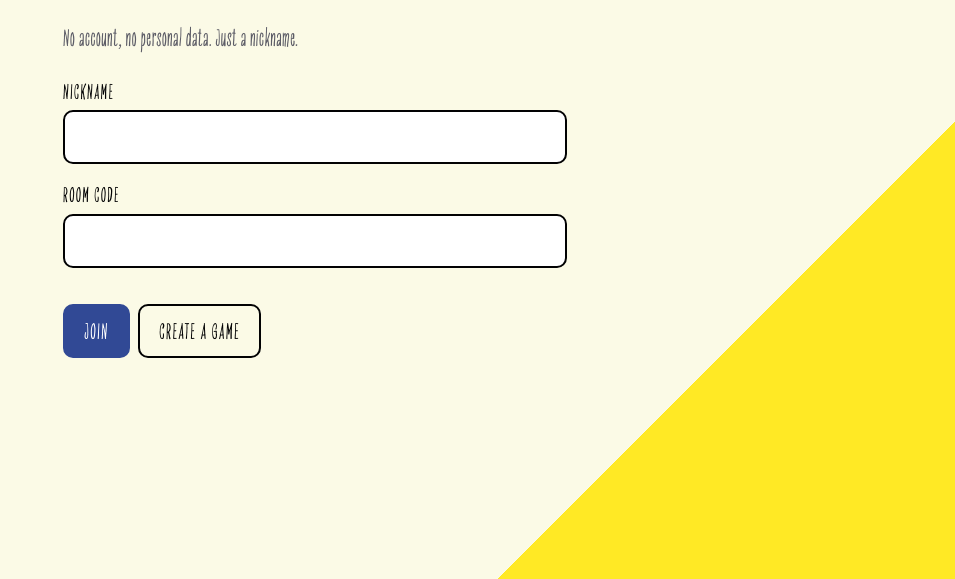
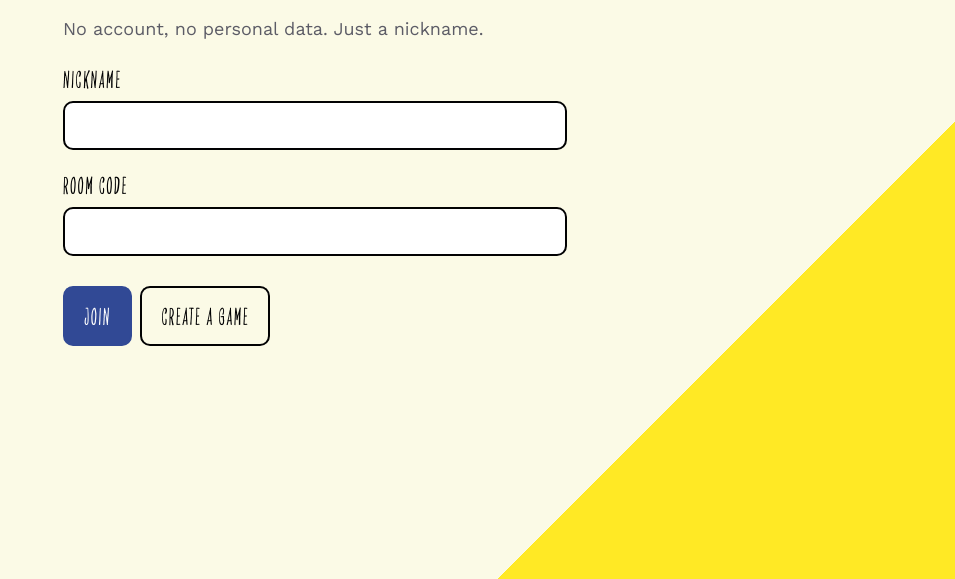
Before and after one commit to Jhonxx117/fake-or-fact, a plain HTML site: page index.html in a window 1280 px wide. Shown: the part 221-800 px from the top of the page, without its empty margins (325-1280 px from the left). Drawn offline with nearby package versions, Linux system fonts and the light colour scheme; no server answers.

Commit message:
Added a third font ⚡

```diff
--- a/CSS/style.css
+++ b/CSS/style.css
@@ -1,15 +1,17 @@
 /* ===== Polices de la charte (fichiers dans le dossier ADDS/) ===== */
 @font-face{font-family:"Six Hands Brush";src:url(../ADDS/SixHandsBrush.woff2) format("woff2");font-display:swap}
 @font-face{font-family:"Six Hands Condensed";src:url(../ADDS/SixHandsCondensed.woff2) format("woff2");font-display:swap}
+/* Police de lecture (phrases, champs de saisie) : Work Sans, licence libre OFL */
+@font-face{font-family:"Work Sans";src:url(../ADDS/WorkSans.woff2) format("woff2");font-weight:100 900;font-display:swap}
 
 /* ===== Couleurs de la charte ===== */
 :root{--yellow:#ffe925;--blue:#314995;--black:#020203;--white:#fff;--cream:#fbfae6;--muted:#5c5c66;--line:#020203;--r:10px;
-  --brush:"Six Hands Brush","Segoe Print",cursive;--text:"Six Hands Condensed","Arial Narrow",system-ui,sans-serif}
+  --brush:"Six Hands Brush","Segoe Print",cursive;--text:"Six Hands Condensed","Arial Narrow",system-ui,sans-serif;--read:"Work Sans",system-ui,sans-serif}
 
 *{box-sizing:border-box}
 html{background:var(--cream)}
 /* Fond crème + grand triangle jaune en bas à droite (motif diagonal de la charte) */
-body{margin:0;min-height:100vh;color:var(--black);font:24px/1.35 var(--text);letter-spacing:.01em;
+body{margin:0;min-height:100vh;color:var(--black);font:18px/1.5 var(--read);
   background:linear-gradient(135deg,transparent 78%,var(--yellow) 78%) fixed,var(--cream)}
 main{max-width:34rem;margin:0 auto;padding:1.5rem 1.25rem 3rem}
 
@@ -24,11 +26,11 @@ h2{font-family:var(--text);font-weight:400;font-size:1.6rem;text-transform:upper
 .logo img{width:11rem;max-width:55vw;height:auto}
 
 /* ===== Formulaires ===== */
-label{display:block;margin:1rem 0 .25rem;font-size:.9em;text-transform:uppercase;letter-spacing:.05em}
+label{display:block;margin:1rem 0 .25rem;font-family:var(--text);font-size:1.55rem;text-transform:uppercase;letter-spacing:.05em}
 input,textarea,select{width:100%;font:inherit;padding:.55rem .75rem;border:2px solid var(--black);border-radius:var(--r);background:var(--white);color:inherit}
 
 /* ===== Boutons : bleu plein (principal) ou contour noir (secondaire) ===== */
-button{font:inherit;font-size:.95em;text-transform:uppercase;letter-spacing:.05em;padding:.6rem 1.2rem;border:2px solid var(--blue);border-radius:var(--r);
+button{font:inherit;font-family:var(--text);font-size:1.55rem;text-transform:uppercase;letter-spacing:.05em;padding:.6rem 1.2rem;border:2px solid var(--blue);border-radius:var(--r);
   background:var(--blue);color:var(--white);cursor:pointer;margin:.75rem .5rem 0 0;min-height:3rem}
 button.ghost{background:transparent;color:var(--black);border-color:var(--black)}
 button[disabled]{opacity:.35;cursor:not-allowed}
@@ -38,7 +40,7 @@ button:focus-visible,input:focus-visible,select:focus-visible,textarea:focus-vis
 /* ===== Blocs ===== */
 .box{border:2px solid var(--black);border-radius:var(--r);padding:1rem;margin:1rem 0;background:var(--white)}
 /* Le titre d'actualité : bandeau bleu, texte blanc */
-.headline{font-size:1.6rem;line-height:1.15}
+.headline{font-size:1.3rem;font-weight:600;line-height:1.3}
 .box.headline{background:var(--blue);color:var(--white);border-color:var(--blue)}
 .timer{font-size:5.5rem;line-height:1;text-align:center;margin:1rem 0;font-variant-numeric:tabular-nums}
 
@@ -57,8 +59,8 @@ li,p{overflow-wrap:anywhere}
 
 /* Cartes à jouer */
 .card{display:block;width:100%;text-align:left;margin:.5rem 0;background:var(--white);color:var(--black);border:2px solid var(--black);
-  text-transform:none;letter-spacing:.01em;font-size:1em;line-height:1.3;padding:.75rem 1rem}
-.card .muted,.post .muted{text-transform:uppercase;letter-spacing:.06em;font-size:.85em}
+  font-family:var(--read);text-transform:none;letter-spacing:0;font-size:1rem;line-height:1.4;padding:.75rem 1rem}
+.card .muted,.post .muted{font-family:var(--text);text-transform:uppercase;letter-spacing:.06em;font-size:1.3em}
 .card.on{background:var(--yellow);border-color:var(--black);outline:3px solid var(--black)}
 .post{padding-left:1.6rem}.post li{margin:.8rem 0}
 
```
Also changed, not shown: ADDS/WorkSans.woff2 (added).
